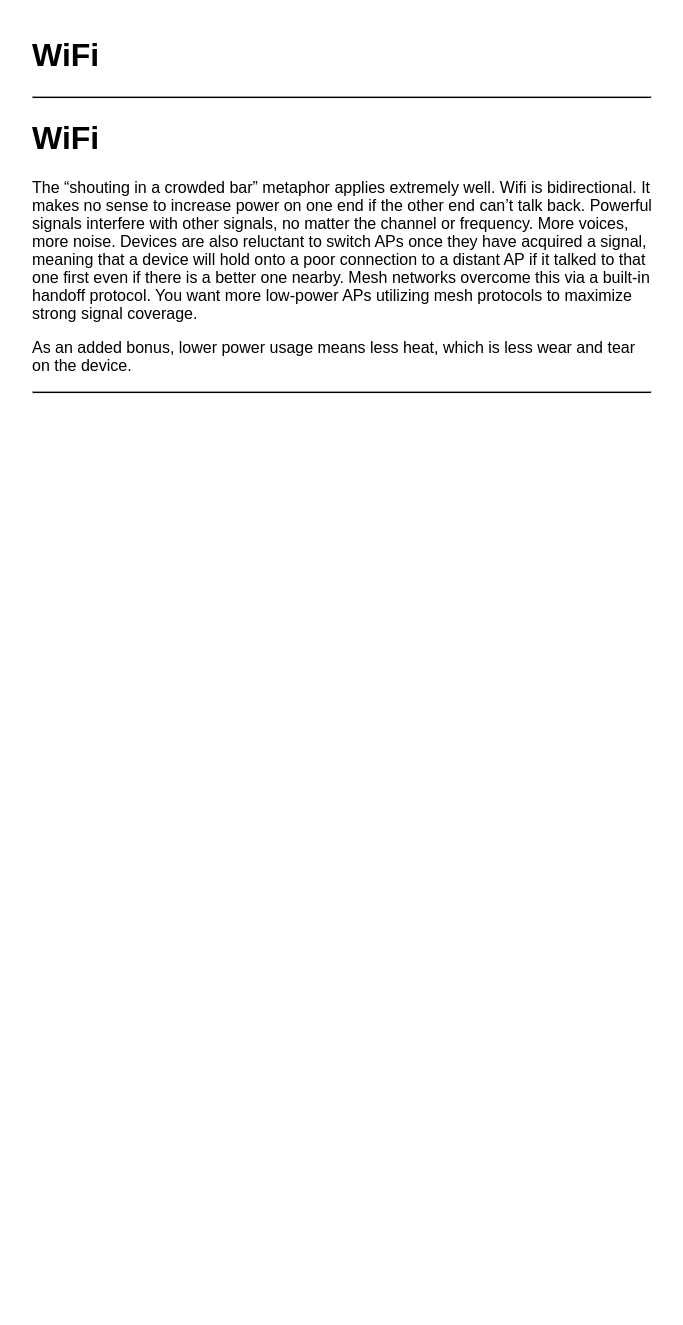
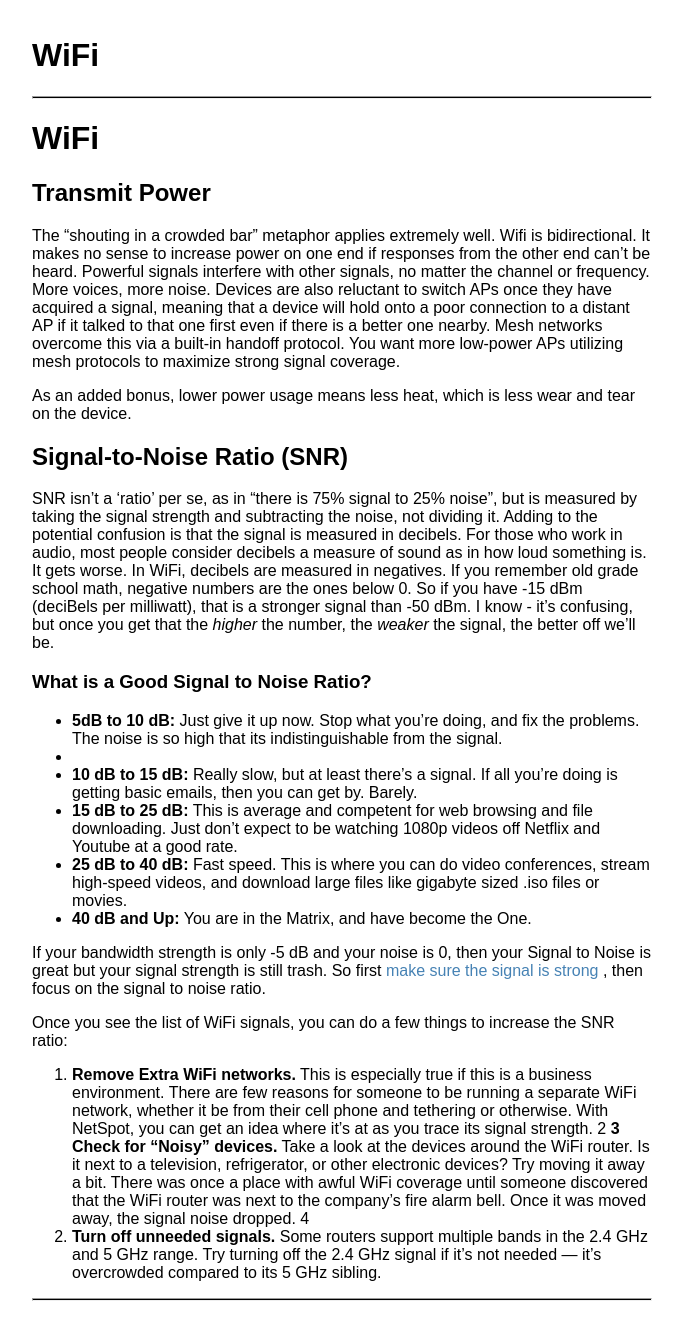
Before and after one commit to jacobpledger/website, a Jekyll site: the page built from collections/_notes/wifi.md, in a window 1280 px wide. Shown: the whole page, without its empty margins (298-981 px from the left). Built offline with Jekyll 4.4.1, drawn with Linux system fonts in a browser that asks for light colours; before the commit the page ends 900 px from its top, so only the background shows below that.

Commit message:
Some note updates

```diff
--- a/collections/_notes/wifi.md
+++ b/collections/_notes/wifi.md
@@ -1,10 +1,34 @@
 ---
 layout: note
 title: WiFi
+tags:
 ---
 
 # WiFi
 
-The "shouting in a crowded bar" metaphor applies extremely well. Wifi is bidirectional. It makes no sense to increase power on one end if the other end can’t talk back. Powerful signals interfere with other signals, no matter the channel or frequency. More voices, more noise. Devices are also reluctant to switch APs once they have acquired a signal, meaning that a device will hold onto a poor connection to a distant AP if it talked to that one first even if there is a better one nearby. Mesh networks overcome this via a built-in handoff protocol. You want more low-power APs utilizing mesh protocols to maximize strong signal coverage.
+## Transmit Power
+
+The "shouting in a crowded bar" metaphor applies extremely well. Wifi is bidirectional. It makes no sense to increase power on one end if responses from the other end can’t be heard. Powerful signals interfere with other signals, no matter the channel or frequency. More voices, more noise. Devices are also reluctant to switch APs once they have acquired a signal, meaning that a device will hold onto a poor connection to a distant AP if it talked to that one first even if there is a better one nearby. Mesh networks overcome this via a built-in handoff protocol. You want more low-power APs utilizing mesh protocols to maximize strong signal coverage.
 
 As an added bonus, lower power usage means less heat, which is less wear and tear on the device.
+
+## Signal-to-Noise Ratio (SNR)
+SNR isn’t a 'ratio' per se, as in “there is 75% signal to 25% noise”, but is measured by taking the signal strength and subtracting the noise, not dividing it. Adding to the potential confusion is that the signal is measured in decibels. For those who work in audio, most people consider decibels a measure of sound as in how loud something is.
+It gets worse. In WiFi, decibels are measured in negatives. If you remember old grade school math, negative numbers are the ones below 0. So if you have -15 dBm (deciBels per milliwatt), that is a stronger signal than -50 dBm. I know - it’s confusing, but once you get that the *higher* the number, the *weaker* the signal, the better off we’ll be.
+
+### What is a Good Signal to Noise Ratio?
+* **5dB to 10 dB:** Just give it up now. Stop what you’re doing, and fix the problems. The noise is so high that its indistinguishable from the signal.
+*
+* **10 dB to 15 dB:** Really slow, but at least there’s a signal. If all you’re doing is getting basic emails, then you can get by. Barely.
+* **15 dB to 25 dB:** This is average and competent for web browsing and file downloading. Just don’t expect to be watching 1080p videos off Netflix and Youtube at a good rate.
+* **25 dB to 40 dB:** Fast speed. This is where you can do video conferences, stream high-speed videos, and download large files like gigabyte sized .iso files or movies.
+* **40 dB and Up:** You are in the Matrix, and have become the One.
+
+If your bandwidth strength is only -5 dB and your noise is 0, then your Signal to Noise is great but your signal strength is still trash. So first  [make sure the signal is strong](https://www.netspotapp.com/how-to-check-wifi-signal-strength-on-windows.html) , then focus on the signal to noise ratio.
+
+Once you see the list of WiFi signals, you can do a few things to increase the SNR ratio:
+1. **Remove Extra WiFi networks.** This is especially true if this is a business environment. There are few reasons for someone to be running a separate WiFi network, whether it be from their cell phone and tethering or otherwise. With NetSpot, you can get an idea where it’s at as you trace its signal strength.
+2
+**3** **Check for “Noisy” devices.** Take a look at the devices around the WiFi router. Is it next to a television, refrigerator, or other electronic devices? Try moving it away a bit. There was once a place with awful WiFi coverage until someone discovered that the WiFi router was next to the company’s fire alarm bell. Once it was moved away, the signal noise dropped.
+4
+5. **Turn off unneeded signals.** Some routers support multiple bands in the 2.4 GHz and 5 GHz range. Try turning off the 2.4 GHz signal if it’s not needed — it’s overcrowded compared to its 5 GHz sibling.
```
Also changed, not shown: collections/_notes/python.md (+2 -0 lines).
